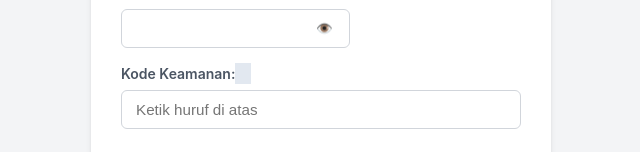
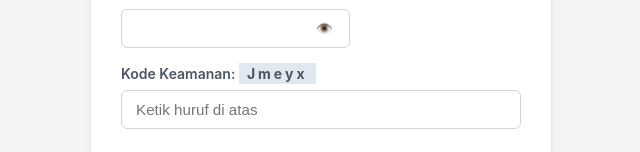
Before and after one commit to AndyAldy/Aplikasi_spt, a React (Vite) app: page /register in a window 1280 px wide. Shown: the part 316-468 px from the top of the page, without its empty margins (319-959 px from the left). Built offline with nearby package versions, Linux system fonts and the light colour scheme.

Commit message:
refactor logic of captcha in login and register

```diff
--- a/src/security/LoginPage.jsx
+++ b/src/security/LoginPage.jsx
@@ -2,15 +2,6 @@
 import React, { useState, useEffect } from 'react';
 import { useNavigate, Link } from 'react-router-dom';
 import axios from 'axios';
-
-export default function Login() {
-  const navigate = useNavigate();
-  const [formData, setFormData] = useState({ username: '', password: '' });
-  const [showPassword, setShowPassword] = useState(false);
-
-  // State untuk Captcha
-  const [captchaText, setCaptchaText] = useState('');
-  const [captchaInput, setCaptchaInput] = useState('');
 
   // Fungsi generate huruf acak (tanpa angka)
   const generateCaptcha = () => {
@@ -19,14 +10,27 @@ export default function Login() {
     for(let i = 0; i < 5; i++) {
       captcha += chars.charAt(Math.floor(Math.random() * chars.length));
     }
-    setCaptchaText(captcha);
+    return captcha;
+  };
+
+export default function Login() {
+  const navigate = useNavigate();
+  const [formData, setFormData] = useState({ username: '', password: '' });
+  const [showPassword, setShowPassword] = useState(false);
+
+  // State untuk Captcha
+  const [captchaText, setCaptchaText] = useState(() => generateCaptcha());
+  const [captchaInput, setCaptchaInput] = useState('');
+
+const refreshCaptcha = () => {
+    setCaptchaText(generateCaptcha());
   };
 
   const handleSubmit = async (e) => {
     e.preventDefault();
     if (captchaInput !== captchaText) {
       alert("Captcha salah! Silakan coba lagi.");
-      generateCaptcha();
+      refreshCaptcha();
       setCaptchaInput('');
       return;
     }
--- a/src/security/RegisterPage.jsx
+++ b/src/security/RegisterPage.jsx
@@ -2,14 +2,6 @@
 import React, { useState, useEffect } from 'react';
 import { useNavigate, Link } from 'react-router-dom';
 import axios from 'axios';
-
-export default function Register() {
-  const navigate = useNavigate();
-  const [formData, setFormData] = useState({ nama_lengkap: '', username: '', password: '' });
-  const [showPassword, setShowPassword] = useState(false);
-
-  const [captchaText, setCaptchaText] = useState('');
-  const [captchaInput, setCaptchaInput] = useState('');
 
   const generateCaptcha = () => {
     const chars = "ABCDEFGHIJKLMNOPQRSTUVWXYZabcdefghijklmnopqrstuvwxyz";
@@ -17,14 +9,26 @@ export default function Register() {
     for(let i = 0; i < 5; i++) {
       captcha += chars.charAt(Math.floor(Math.random() * chars.length));
     }
-    setCaptchaText(captcha);
+    return captcha;
+  };
+
+export default function Register() {
+  const navigate = useNavigate();
+  const [formData, setFormData] = useState({ nama_lengkap: '', username: '', password: '' });
+  const [showPassword, setShowPassword] = useState(false);
+
+  const [captchaText, setCaptchaText] = useState(() => generateCaptcha());
+  const [captchaInput, setCaptchaInput] = useState('');
+
+const refreshCaptcha = () => {
+    setCaptchaText(generateCaptcha());
   };
 
   const handleSubmit = async (e) => {
     e.preventDefault();
     if (captchaInput !== captchaText) {
       alert("Captcha salah!");
-      generateCaptcha();
+      refreshCaptcha();
       setCaptchaInput('');
       return;
     }
```
